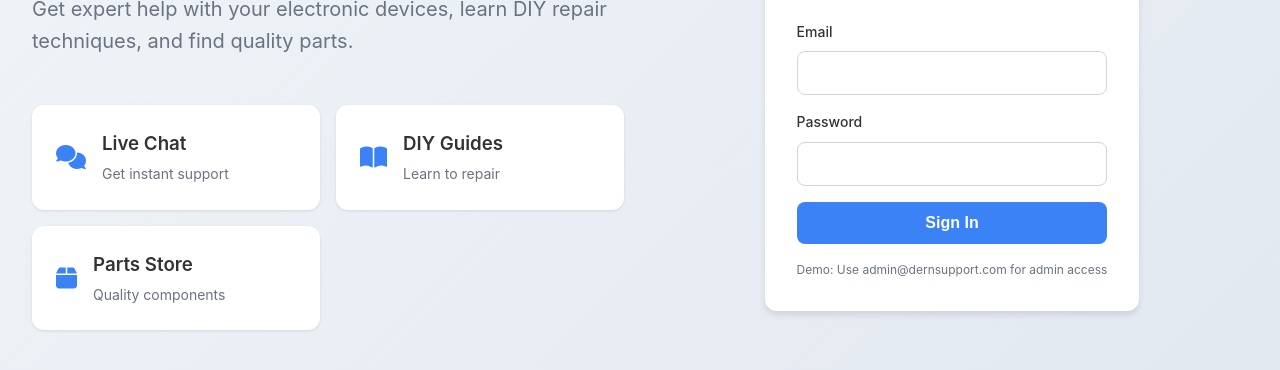
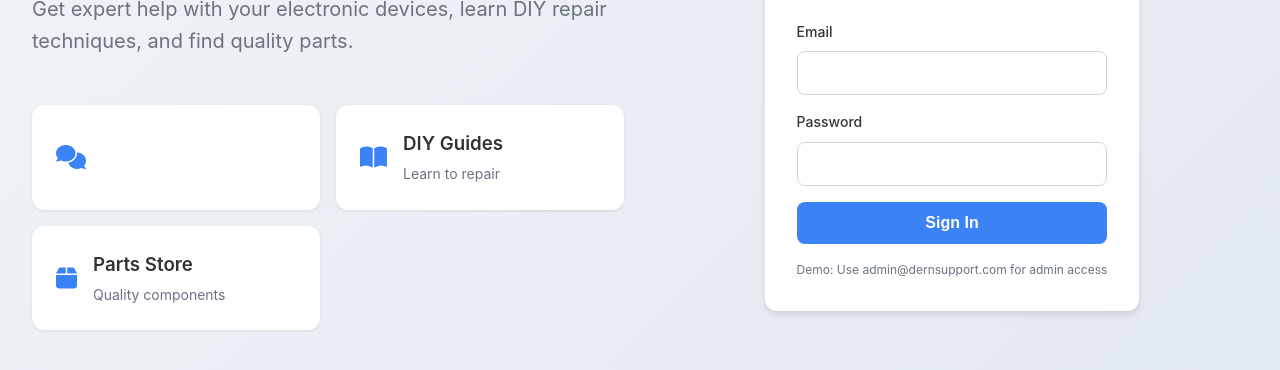
Before and after one commit to uzbek0-1/Full_stack, a plain HTML site: page index.html in a window 1280 px wide. Shown: the part 336-706 px from the top of the page. Drawn offline with Linux system fonts and the light colour scheme.

Commit message:
Update index.html

```diff
--- a/index.html
+++ b/index.html
@@ -23,10 +23,6 @@
             <div class="features-grid">
                 <div class="feature-card">
                     <i class="fas fa-comments"></i>
-                    <div>
-                        <h3>Live Chat</h3>
-                        <p>Get instant support</p>
-                    </div>
                 </div>
                 <div class="feature-card">
                     <i class="fas fa-book-open"></i>
```
